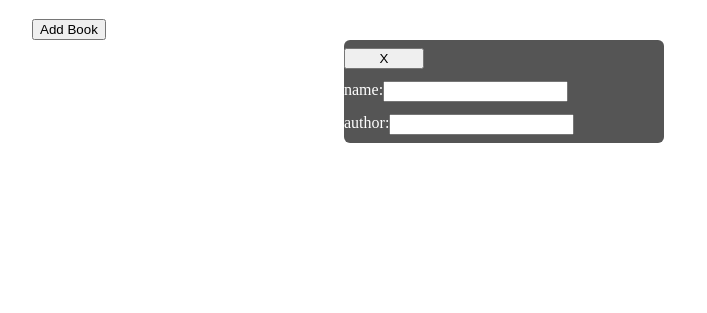
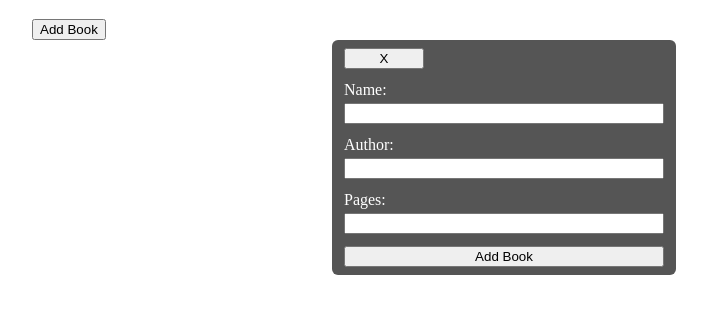
Before and after one commit to 1stub/library, a plain HTML site: page index.html in a window 1280 px wide. Both pictures are taken after a click on the button "Add Book". Shown: the part 69-382 px from the top of the page, without its empty margins (136-843 px from the left). Drawn offline with Linux system fonts and the light colour scheme.

Commit message:
added add book button

```diff
--- a/js/library.js
+++ b/js/library.js
@@ -3,6 +3,7 @@ let popupText = document.querySelector('.popupText')
 let show = document.querySelector('.show')
 const addBook = document.querySelector('#bookButton');
 const close = document.createElement('button');
+const addBookBtn = document.createElement('button');
 
 const myLibrary = [];
 
@@ -24,17 +25,30 @@ addBook.addEventListener('click', () =>{
         count++;
     }
 });
+
 close.onclick = () => {
     popup.classList.toggle('show');
     count = 0;
 };
+addBookBtn.onclick = () => {
+    popup.classList.toggle('show');
+    count = 0;
+};
 
-function populatePopup(name,author){
+function populatePopup(name,author,pages){
     closePopup();
-    name="name";
-    author="author";
+    name="Name";
+    author="Author";
+    pages="Pages";
     createLable(name);
     createLable(author);
+    createLable(pages);
+    createBookButton();
+}
+function createBookButton(){
+    addBookBtn.id="addBook";
+    addBookBtn.textContent="Add Book";
+    popup.appendChild(addBookBtn);
 }
 function createLable(lable){
     const nameLable = document.createElement('lable');
--- a/styles/style.css
+++ b/styles/style.css
@@ -25,7 +25,7 @@ html{
     color: #fff;
     text-align: center;
     border-radius: 6px;
-    padding: 8px 0;
+    padding: 8px 12px;
 }
 #myPopup{
     gap: 12px;
@@ -47,7 +47,9 @@ html{
 }
 lable{
     display:flex;
-    flex-direction:row;
+    flex-direction:column;
+    text-align: start;
+    gap:4px;
 }
 #close{
     width:25%;
```
